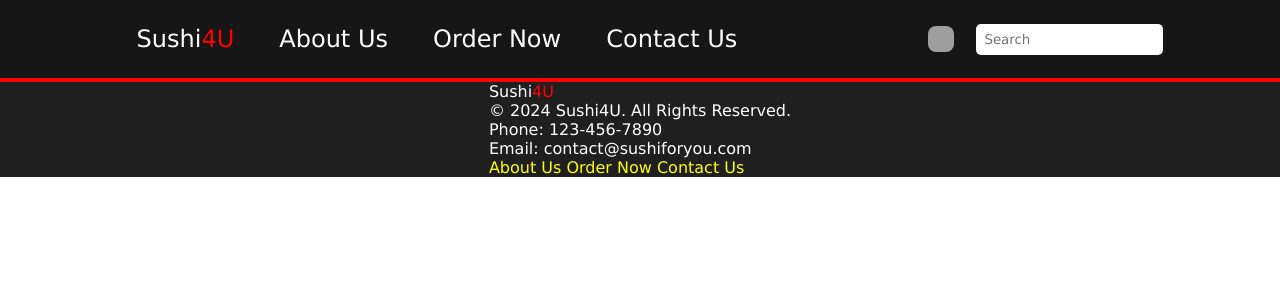
After one commit to wilarN/skola, a PHP site: page /checkout.html in a window 1280 px wide. The commit adds this page. Shown: the top 300 px of the page. Run offline with PHP 8.4, Linux system fonts and the light colour scheme; grey boxes are pictures that could not be loaded.

Commit message:
Working on checkout js etc

```diff
--- a/food_delivery_website/public/about.html
+++ b/food_delivery_website/public/about.html
@@ -4,7 +4,7 @@
 <head>
     <meta charset="UTF-8">
     <meta name="viewport" content="width=device-width, initial-scale=1.0">
-    <link rel="stylesheet" href="/public/style/style.css">
+    <link rel="stylesheet" href="../public/style/style.css">
     <title>Sushi4U</title>
 </head>
 
--- /dev/null
+++ b/food_delivery_website/public/checkout.html
@@ -0,0 +1,63 @@
+<!DOCTYPE html>
+<html lang="en">
+
+<head>
+    <meta charset="UTF-8">
+    <meta name="viewport" content="width=device-width, initial-scale=1.0">
+    <link rel="stylesheet" href="../public/style/style.css">
+    <script src="checkout.js"></script>
+    <title>Sushi4U</title>
+</head>
+
+<body>
+    <div class="main-header-div">
+        <div class="left-top">
+            <a href='index.html' class='logo-main-section'>Sushi<span class='colored-span-section-logo'>4U</span></a>
+            <a href='about.html#about-section'>About Us</a>
+            <a href='order.html'>Order Now</a>
+            <a href='contact.html'>Contact Us</a>
+        </div>
+        <div class="right-top">
+            <div class='search-wrapper'>
+                <img src="https://cdn-icons-png.flaticon.com/128/8915/8915520.png" alt="search" draggable='false'>
+                <div class='search-field'>
+                    <!-- Search field -->
+                    <form action="">
+                        <input type="text" name="search" id="search" placeholder="Search">
+                    </form>
+                </div>
+            </div>
+        </div>
+    </div>
+    <div class='main-container'>
+        <div class='main-content-left'
+            style='text-align: left; justify-content: unset; height: auto; width: 100%; border: none;'>
+            <section id='checkout-section'>
+                <div class="checkout-d"></div>
+            </section>
+        </div>
+    </div>
+</body>
+<footer>
+    <div class="footer-wrapper">
+        <div class="footer-left">
+            <a href='index.html' class='logo-main-section'>Sushi<span style='color: red;'>4U</span></a>
+            <p>© 2024 Sushi4U. All Rights Reserved.</p>
+            <!--
+                Contact
+            -->
+            <div class="contact-wrapper">
+                <div class="contact-left">
+                    <p>Phone: 123-456-7890</p>
+                    <p>Email: contact@sushiforyou.com</p>
+
+                </div>
+                <div class="footer-right">
+                    <a href='about.html'>About Us</a>
+                    <a href='order.html'>Order Now</a>
+                    <a href='contact.html'>Contact Us</a>
+                </div>
+            </div>
+</footer>
+
+</html>
--- /dev/null
+++ b/food_delivery_website/public/checkout.js
@@ -0,0 +1,14 @@
+
+function getOrderFromGetParams(){
+    let getParams = window.location.search;
+    let getParamsArray = getParams.split("&");
+    let orderArray = [];
+    if(orderArray.length > 0){
+        // Remove first ? from element at index 0.
+        getParamsArray[0] = getParamsArray[0].slice(1);
+    }
+
+    console.log(getParamsArray);
+}
+
+getOrderFromGetParams();
--- a/food_delivery_website/public/index.html
+++ b/food_delivery_website/public/index.html
@@ -4,7 +4,7 @@
 <head>
     <meta charset="UTF-8">
     <meta name="viewport" content="width=device-width, initial-scale=1.0">
-    <link rel="stylesheet" href="/public/style/style.css">
+    <link rel="stylesheet" href="../public/style/style.css">
     <title>Sushi4U</title>
 </head>
 
```
Also changed, not shown: food_delivery_website/public/order.html (+7 -1 lines), food_delivery_website/public/order.js (+29 -1 lines), food_delivery_website/public/style/style.css (+43 -0 lines), food_delivery_website/public/style/style.scss (+67 -14 lines), 1 other file.
